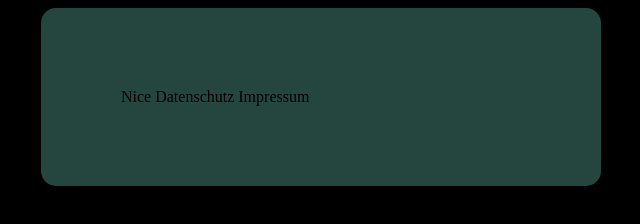
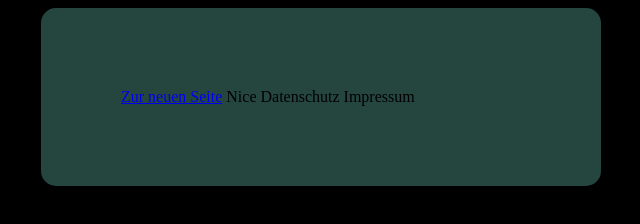
Before and after one commit to Joka238/joka238.github.io, a plain HTML site: page index.html in a window 1280 px wide. Shown: the whole page, without its empty margins (319-959 px from the left). Drawn offline with Linux system fonts and the light colour scheme.

Commit message:
Update index.html -- suppage hinzugefügt

```diff
--- a/index.html
+++ b/index.html
@@ -3,6 +3,7 @@
     <body>
          <link rel="stylesheet" href="./index.css" />
         <div class ="login">
+            <a href="neueseite.html">Zur neuen Seite</a>
             <p1> Nice </p1>
             <p1> Datenschutz </p1>
             <p2> Impressum </p2>
```
